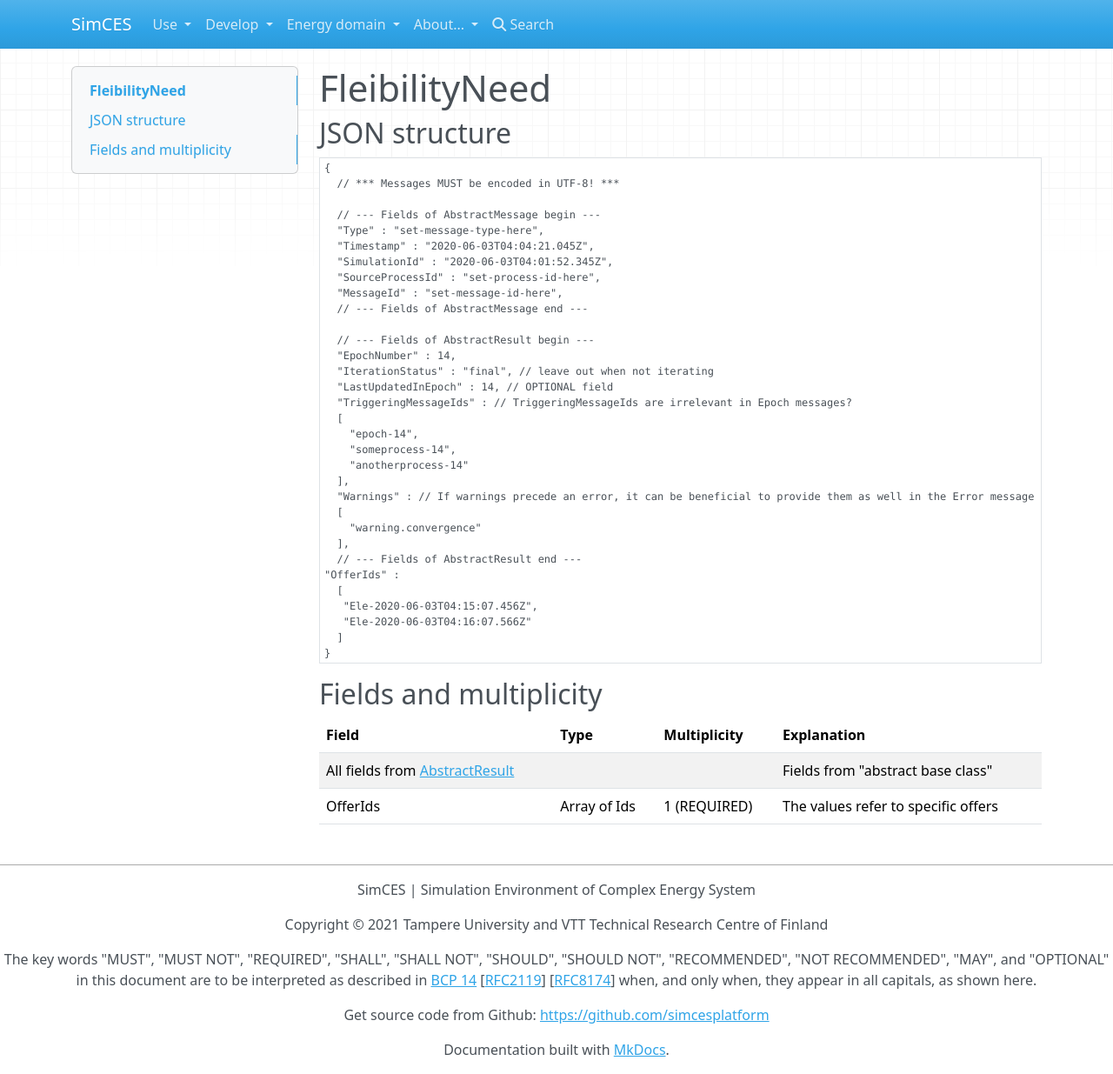
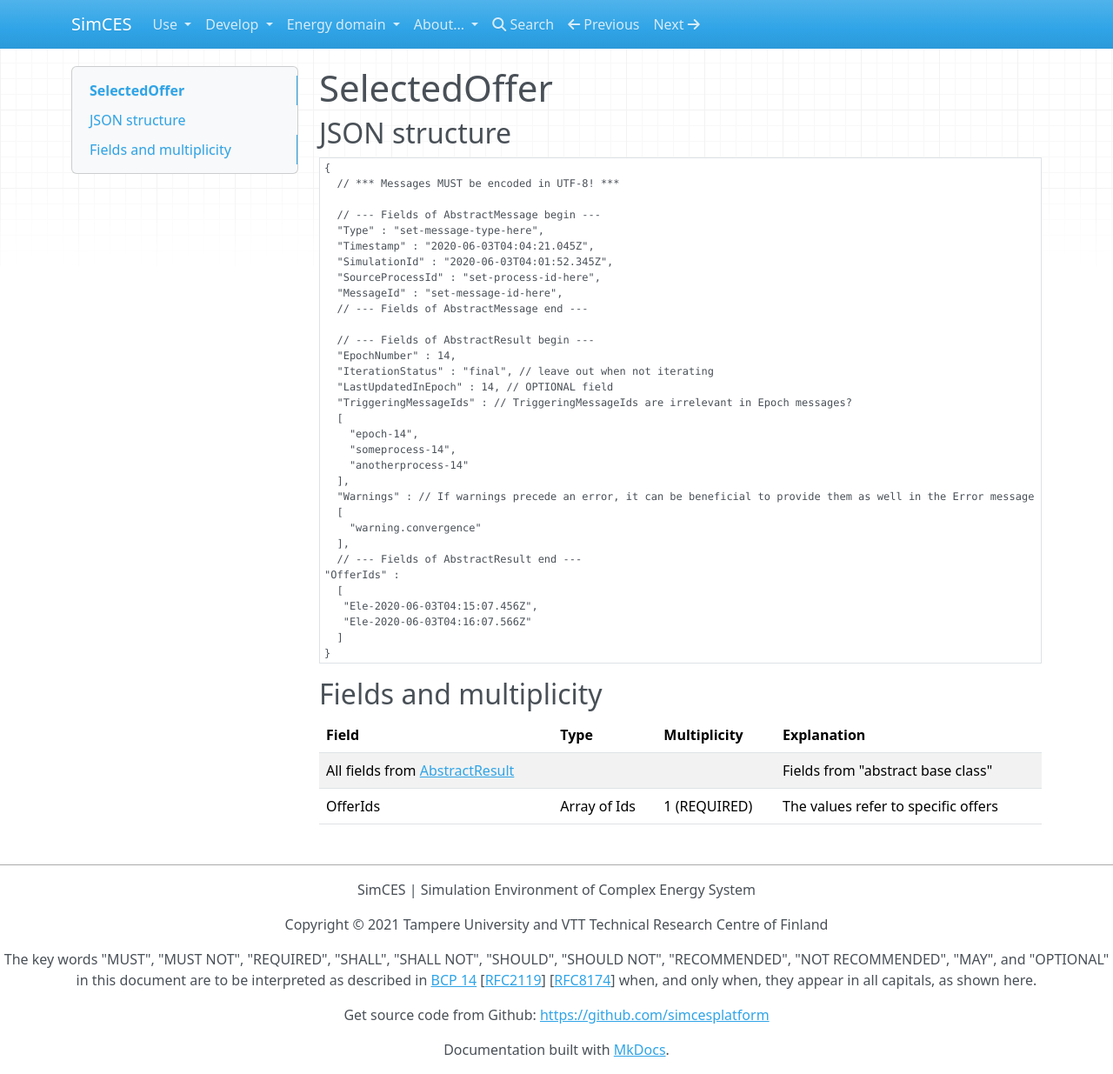
Before and after one commit to simcesplatform/simcesplatform.github.io, an MkDocs documentation site: the page built from markdown/energy_msg-selectedoffer.md, in a window 1280 px wide and 1235 px high. Shown: the whole window at 87% size. Built offline with MkDocs 1.6.1, drawn with Linux system fonts in a browser that asks for light colours; nearby versions of some CDN libraries; library files that are not in the unit come from our copies.

Commit message:
Update menu, fix typos

````diff
--- a/markdown/energy_msg-flexibilityneed.md
+++ b/markdown/energy_msg-flexibilityneed.md
@@ -1,4 +1,4 @@
-# FleibilityNeed
+# FlexibilityNeed
 
 ## JSON structure
 ```nohighlight
--- a/markdown/energy_msg-selectedoffer.md
+++ b/markdown/energy_msg-selectedoffer.md
@@ -1,4 +1,4 @@
-# FleibilityNeed
+# SelectedOffer
 
 ## JSON structure
 ```nohighlight
--- a/mkdocs.yml
+++ b/mkdocs.yml
@@ -65,17 +65,20 @@
         - Energy-domain-specific conventions: energy_conventions.md
         - Components (energy):
             - Controller: energy_controller.md
+            - Distribution management system (DMS): energy_distribution-management-system-dms.md
             - Grid (DSS): energy_grid-dss.md
             - Economic Dispatch: energy_economicdispatch.md
             - Price Forecaster: energy_priceforecaster.md
             - Resource Forecaster: energy_resourceforecaster.md
         - Message structures (energy):
             - ControlState.PowerSetpoint: energy_msg-controlstate-powersetpoint.md
+            - FlexibilityNeed: energy_msg-flexibilityneed.md
             - NetworkState.Current: energy_msg-networkstate-current.md
             - NetworkState.Loss: energy_msg-networkstate-loss.md
             - NetworkState.Voltage: energy_msg-networkstate-voltage.md
             - Offer: energy_msg-offer.md
             - PriceForecastState: energy_msg-priceforecaststate.md
+            - SelectedOffer: energy_msg-selectedoffer.md
             - ResourceForecastState.Dispatch: energy_msg-resourceforecaststate-dispatch.md
             - ResourceForecastState.Power: energy_msg-resourceforecaststate-power.md
             - ResourceState: energy_msg-resourcestate.md
````
